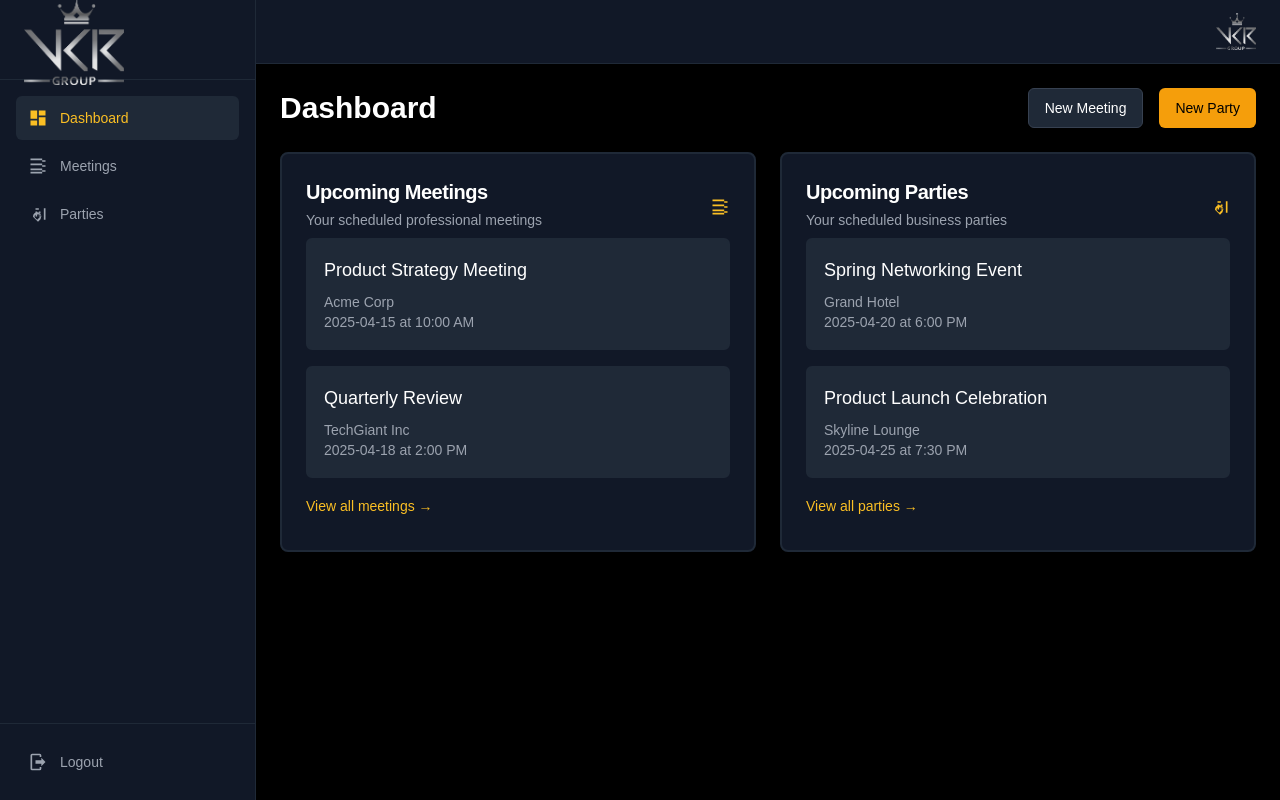
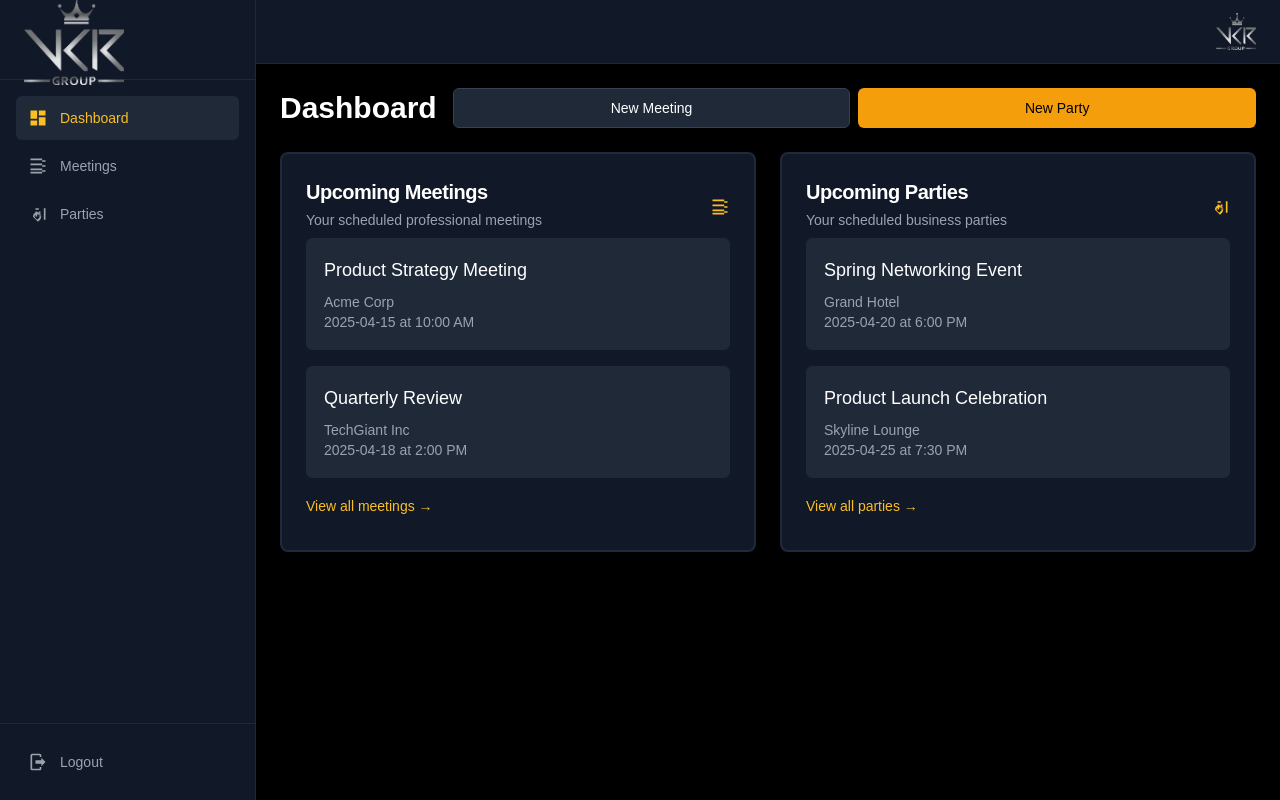
Before and after one commit to SiddarthaRangu/Management, a Next.js app: page /dashboard in a window 1280 px wide. Built offline with nearby package versions, Linux system fonts and the light colour scheme.

Commit message:
fixed dashboard

```diff
--- a/app/dashboard/page.jsx
+++ b/app/dashboard/page.jsx
@@ -13,28 +13,22 @@ export default function Dashboard() {
   const [isClient, setIsClient] = useState(false)
 
   useEffect(() => {
-    // Set client-side flag
     setIsClient(true)
-
-    // Load data from client-side storage
     const meetings = loadData("meetings") || []
     const parties = loadData("parties") || []
 
-    // Sort and slice meetings
     const sortedMeetings = meetings.sort((a, b) => new Date(a.date) - new Date(b.date)).slice(0, 2)
     setUpcomingMeetings(sortedMeetings.length > 0 ? sortedMeetings : [
       { id: 1, title: "Product Strategy Meeting", date: "2025-04-15", time: "10:00 AM", company: "Acme Corp" },
       { id: 2, title: "Quarterly Review", date: "2025-04-18", time: "2:00 PM", company: "TechGiant Inc" },
     ])
 
-    // Sort and slice parties
     const sortedParties = parties.sort((a, b) => new Date(a.date) - new Date(b.date)).slice(0, 2)
     setUpcomingParties(sortedParties.length > 0 ? sortedParties : [
       { id: 1, title: "Spring Networking Event", date: "2025-04-20", time: "6:00 PM", location: "Grand Hotel" },
       { id: 2, title: "Product Launch Celebration", date: "2025-04-25", time: "7:30 PM", location: "Skyline Lounge" },
     ])
 
-    // Notification permission check
     if (typeof window !== "undefined" && "Notification" in window) {
       if (Notification.permission !== "granted" && Notification.permission !== "denied") {
         console.log("Notification permission not yet granted")
@@ -44,19 +38,21 @@ export default function Dashboard() {
 
   return (
     <div className="space-y-6">
-      <div className="flex items-center justify-between">
+      <div className="flex flex-col gap-4 sm:flex-row sm:items-center sm:justify-between">
         <h1 className="text-3xl font-bold">Dashboard</h1>
-        <div className="flex space-x-4">
-          <Link href="/dashboard/meetings/new">
+        <div className="grid grid-cols-2 gap-2 w-full xs:w-auto xs:flex xs:gap-4">
+          <Link href="/dashboard/meetings/new" className="h-full">
             <Button
               variant="outline"
-              className="border-gray-700 bg-gray-800 text-white hover:bg-gray-700 hover:text-amber-400 transform hover:-translate-y-1 hover:scale-110 transition-all duration-300"
+              className="w-full text-sm px-4 py-2 border-gray-700 bg-gray-800 text-white hover:bg-gray-700 hover:text-amber-400 transform hover:-translate-y-1 hover:scale-110 transition-all duration-300"
             >
               New Meeting
             </Button>
           </Link>
-          <Link href="/dashboard/parties/new">
-            <Button className="bg-amber-500 text-black hover:bg-amber-400 transform hover:-translate-y-1 hover:scale-110 transition-all duration-300">New Party</Button>
+          <Link href="/dashboard/parties/new" className="h-full">
+            <Button className="w-full text-sm px-4 py-2 bg-amber-500 text-black hover:bg-amber-400 transform hover:-translate-y-1 hover:scale-110 transition-all duration-300">
+              New Party
+            </Button>
           </Link>
         </div>
       </div>
```
